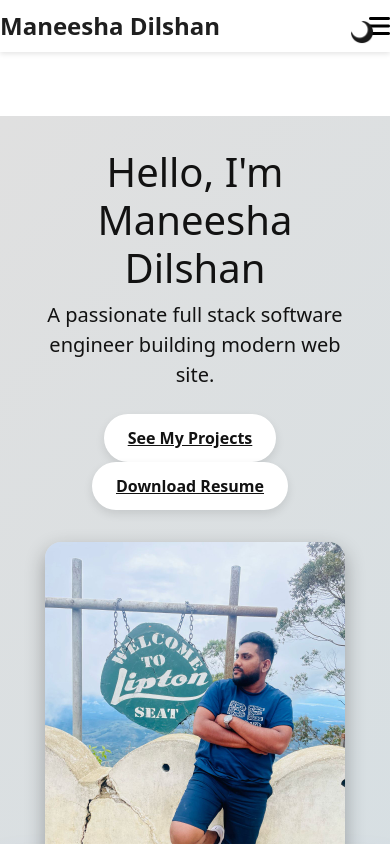
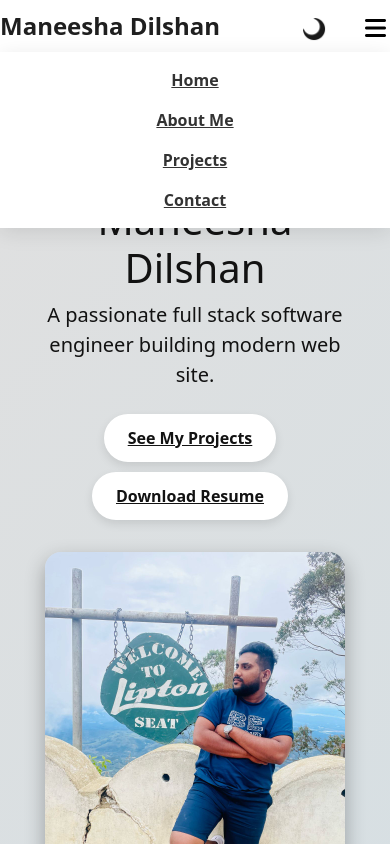
Before and after one commit to Maneesha-lab705/NewPortfolio, a plain HTML site: page index.html in a window 390 px wide. Both pictures are taken after a click on the button 379 px from the left and 26 px from the top of the page. Shown: the top 844 px of the page. Drawn offline with nearby package versions, Linux system fonts and the light colour scheme; a script that the page names is missing.

Commit message:
fix bugs

```diff
--- a/index.html
+++ b/index.html
@@ -5,9 +5,9 @@
     <meta name="viewport" content="width=device-width, initial-scale=1" />
     <title>Maneesha Dilshan - Portfolio</title>
     <link href="https://fonts.googleapis.com/css2?family=Poppins:wght@300;600&display=swap" rel="stylesheet" />
-    <link rel="stylesheet" href="style.css" />
-    <link rel="stylesheet" href="skillstyle.css" />
-    <link rel="stylesheet" href="contactSection.css" />
+    <link rel="stylesheet" href="styles/style.css" />
+    <link rel="stylesheet" href="styles/skillstyle.css" />
+    <link rel="stylesheet" href="styles/contactSection.css" />
     <link rel="stylesheet" href="https://cdnjs.cloudflare.com/ajax/libs/font-awesome/6.5.0/css/all.min.css" />
     <link href="https://cdn.jsdelivr.net/npm/bootstrap@5.3.3/dist/css/bootstrap.min.css"
             rel="stylesheet"
@@ -38,7 +38,7 @@
             <h1>Hello, I'm Maneesha Dilshan</h1>
             <p>A passionate full stack software engineer building modern web site.</p>
             <a href="#projects" class="btn-project">See My Projects</a>
-            <a href="assets/resume.pdf" download class="download-btn">Download Resume</a>
+            <a href="assets/pdf/resume.pdf" download class="download-btn">Download Resume</a>
 
         </div>
         <div class="hero-image">
@@ -250,7 +250,7 @@
 </footer>
 <script src="https://cdn.jsdelivr.net/npm/bootstrap@5.3.3/dist/js/bootstrap.bundle.min.js"></script>
 <script src="script.js"></script>
-<script src="animation.js"></script>
+<script src="js/animation.js"></script>
 
 <!--<script>-->
 <!--    const textElement = document.getElementById("about-text");-->
@@ -260,5 +260,14 @@
 <!--        return `<span style="transition-delay:${delay}s">${char}</span>`;-->
 <!--    }).join('');-->
 <!--</script>-->
+<script>
+    const menuToggle = document.getElementById("menu-toggle");
+    const navLinks = document.getElementById("nav-links");
+
+    menuToggle.addEventListener("click", () => {
+        navLinks.classList.toggle("show");
+    });
+</script>
+
 </body>
 </html>
--- a/animation.js
+++ b/js/animation.js
@@ -8,6 +8,7 @@ function updateThemeIcon() {
     icon.alt = 'Theme Icon';
     icon.style.width = '24px';
     icon.style.height = '24px';
+
 
     toggleBtn.appendChild(icon);
 }
--- a/style.css
+++ b/styles/style.css
@@ -262,10 +262,26 @@ body.dark .project-card h3 ,.about-section h2 ,footer p,.projects-section h2{
         display: flex;
     }
 
-    .theme-toggle {
+    #toggle-theme{
         position: absolute;
-        right: 1rem;
-        top: 1rem;
+        right: 4rem;
+        top: 0.80rem;
+
+    }
+    .menu-toggle i{
+        position: relative;
+        width: 20px;
+        height: 20px;
+        top: 2px;
+        right: 5px;
+
+    }
+    .nav-links li a:hover{
+        background-color: transparent;
+        box-shadow: 0 6px 15px rgba(4, 244, 245, 0.8)
+    }
+    .btn-project{
+        margin-bottom: 10px;
     }
 }
 
@@ -342,7 +358,9 @@ footer {
 
 .logo{
     color: #1f1f1f;
+
 }
+
 body.dark .contact-section h2,
 body.dark .about-section h2,
 body.dark .projects-section h2{
@@ -361,3 +379,55 @@ footer #footer_name{
 body.dark footer #footer_name{
     color: white;
 }
+
+body.dark .nav-links{
+    color: white;
+    background-color: #1f1f1f;
+}
+body.dark .menu-toggle i {
+    color: #fff;
+}
+/* Small devices (mobiles) */
+@media (max-width: 768px) {
+    .menu-toggle {
+        display: block;
+    }
+
+    .nav-links {
+        flex-direction: column;
+        position: absolute;
+        top: 100%;
+        right: 0;
+        background-color: #fff;
+        width: 100%;
+        display: none;
+        padding: 1rem;
+        gap: 1rem;
+    }
+
+    .nav-links.show {
+        display: flex;
+    }
+
+    .theme-toggle {
+        position: absolute;
+        top: 1rem;
+        right: 3.5rem;
+    }
+}
+
+/* Medium devices (tablets) */
+@media (min-width: 769px) and (max-width: 1024px) {
+    .nav-links {
+        gap: 1rem;
+    }
+}
+
+/* Large devices (laptops/desktops) */
+@media (min-width: 1025px) {
+    .nav-links {
+        display: flex !important;
+        position: relative;
+        top: 10px;
+    }
+}
```
Also changed, not shown: styles/contactSection.css (renamed from contactSection.css), styles/skillstyle.css (renamed from skillstyle.css), 1 other file.
